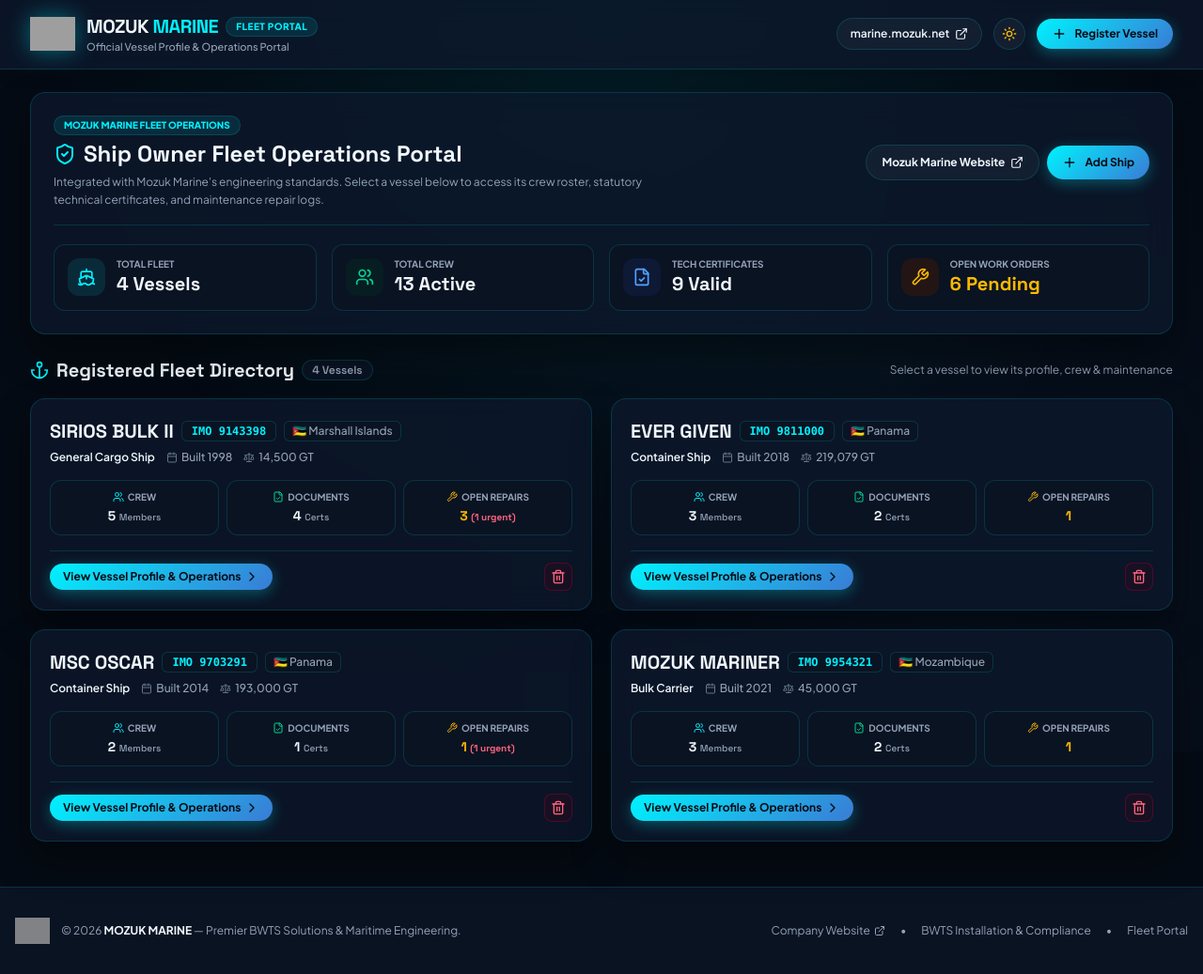
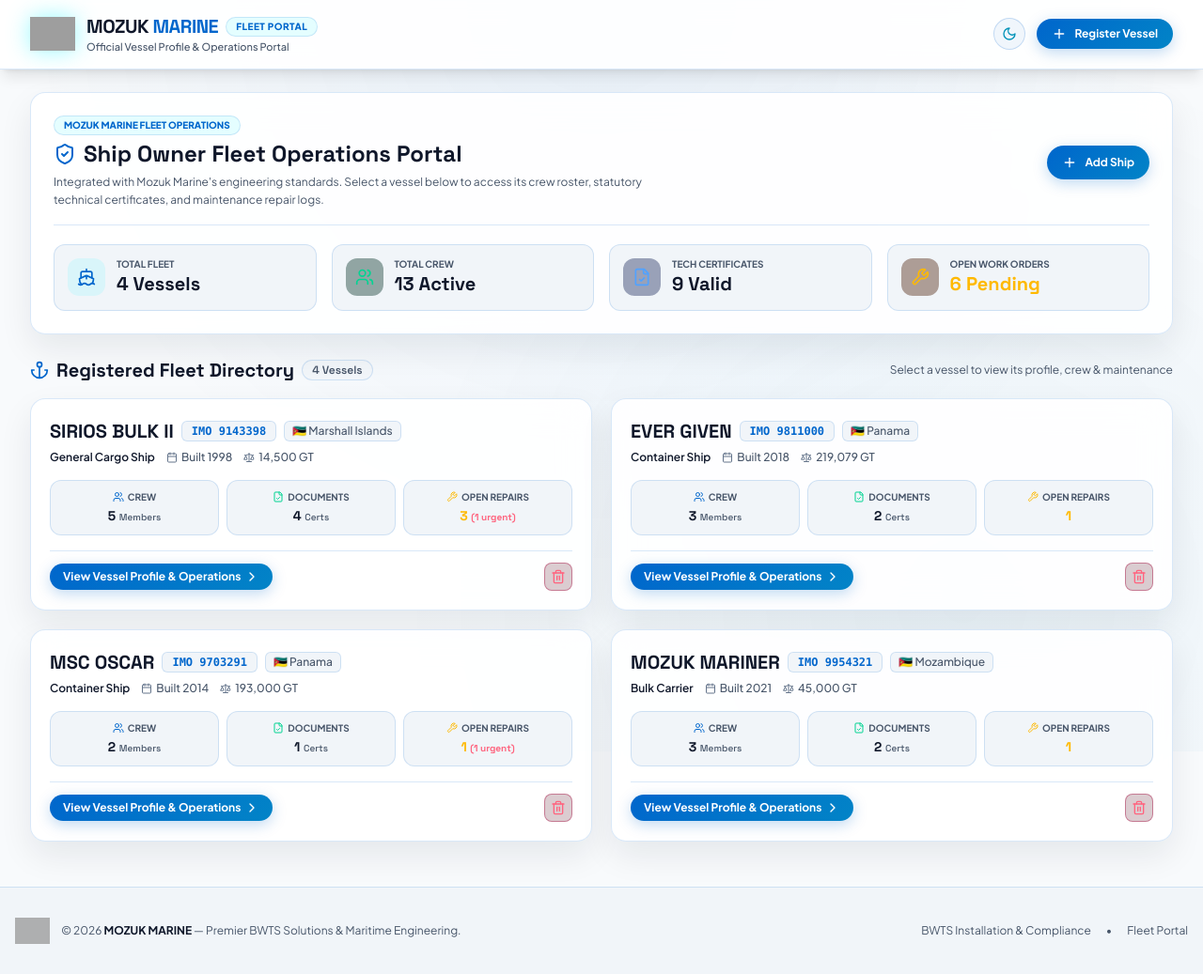
Before and after one commit to Drakhtar359/app-mozuk-marine, a React (Vite) app: page / in a window 1280 px wide. Shown: the whole page at 94% size. Built offline with nearby package versions, Linux system fonts and the light colour scheme; grey boxes are pictures that could not be loaded.

Commit message:
Set light mode as default theme and remove marine.mozuk.net header link

```diff
--- a/index.html
+++ b/index.html
@@ -1,9 +1,9 @@
 <!doctype html>
-<html lang="en" data-theme="dark">
+<html lang="en" data-theme="light">
   <head>
     <script>
       (function() {
-        const savedTheme = localStorage.getItem('mozuk_theme') || 'dark';
+        const savedTheme = localStorage.getItem('mozuk_theme') || 'light';
         document.documentElement.setAttribute('data-theme', savedTheme);
       })();
     </script>
--- a/src/App.tsx
+++ b/src/App.tsx
@@ -3,11 +3,11 @@
 import { AddShipModal } from './components/AddShipModal';
 import { ShipList } from './components/ShipList';
 import { VesselProfilePage } from './components/VesselProfilePage';
-import { Anchor, Plus, ExternalLink, Sun, Moon, ShieldCheck, Wrench, Users, FileCheck, Ship as ShipIcon } from 'lucide-react';
+import { Plus, ExternalLink, Sun, Moon, ShieldCheck, Wrench, Users, FileCheck, Ship as ShipIcon } from 'lucide-react';
 
 export function App() {
   const [theme, setTheme] = useState<'dark' | 'light'>(() => {
-    return (localStorage.getItem('mozuk_theme') as 'dark' | 'light') || 'dark';
+    return (localStorage.getItem('mozuk_theme') as 'dark' | 'light') || 'light';
   });
 
   const [ships, setShips] = useState<Ship[]>([
@@ -240,27 +240,21 @@
         <div className="max-w-7xl mx-auto flex items-center justify-between gap-4">
           {/* Logo & Mozuk Marine Branding */}
           <div className="flex items-center gap-3">
-            <a
-              href="https://marine.mozuk.net"
-              target="_blank"
-              rel="noopener noreferrer"
-              className="flex items-center gap-3 group"
+            <div
+              onClick={() => setSelectedShip(null)}
+              className="flex items-center gap-3 cursor-pointer group"
             >
               <img
                 src="https://marine.mozuk.net/images/logo.png"
                 alt="Mozuk Marine Logo"
                 className="h-9 w-auto drop-shadow-[0_0_12px_rgba(0,242,254,0.4)] group-hover:scale-105 transition-transform"
                 onError={(e) => {
-                  // Fallback icon if offline
                   (e.target as HTMLElement).style.display = 'none';
                 }}
               />
               <div>
                 <div className="flex items-center gap-2">
-                  <h1
-                    onClick={() => setSelectedShip(null)}
-                    className="font-['Space_Grotesk',sans-serif] font-bold text-xl tracking-tight text-[var(--text-main)] cursor-pointer group-hover:text-[var(--color-primary)] transition"
-                  >
+                  <h1 className="font-['Space_Grotesk',sans-serif] font-bold text-xl tracking-tight text-[var(--text-main)] group-hover:text-[var(--color-primary)] transition">
                     MOZUK <span className="text-[var(--color-primary)] font-extrabold">MARINE</span>
                   </h1>
                   <span className="text-[10px] font-extrabold px-2.5 py-0.5 rounded-full bg-[rgba(0,242,254,0.1)] border border-[var(--color-glass-border)] text-[var(--color-primary)] tracking-wider uppercase">
@@ -271,22 +265,11 @@
                   Official Vessel Profile & Operations Portal
                 </p>
               </div>
-            </a>
+            </div>
           </div>
 
           {/* Nav Actions */}
           <div className="flex items-center gap-3">
-            {/* Visit Official Mozuk Marine Website Button */}
-            <a
-              href="https://marine.mozuk.net"
-              target="_blank"
-              rel="noopener noreferrer"
-              className="hidden sm:flex items-center gap-1.5 px-3.5 py-2 rounded-full btn-mozuk-secondary text-xs font-semibold"
-            >
-              <span>marine.mozuk.net</span>
-              <ExternalLink className="w-3.5 h-3.5" />
-            </a>
-
             {/* Theme Toggle Button (Light/Dark Mode) */}
             <button
               onClick={toggleTheme}
@@ -342,14 +325,6 @@
                 </div>
 
                 <div className="flex items-center gap-2 shrink-0">
-                  <a
-                    href="https://marine.mozuk.net"
-                    target="_blank"
-                    rel="noopener noreferrer"
-                    className="px-4 py-2.5 rounded-full btn-mozuk-secondary text-xs font-bold flex items-center gap-1.5"
-                  >
-                    Mozuk Marine Website <ExternalLink className="w-3.5 h-3.5" />
-                  </a>
                   <button
                     onClick={() => setIsAddModalOpen(true)}
                     className="px-4 py-2.5 rounded-full btn-mozuk-primary text-xs font-bold flex items-center gap-2"
@@ -435,15 +410,6 @@
           </div>
 
           <div className="flex items-center gap-4 text-[var(--text-muted)]">
-            <a
-              href="https://marine.mozuk.net"
-              target="_blank"
-              rel="noopener noreferrer"
-              className="hover:text-[var(--color-primary)] transition flex items-center gap-1"
-            >
-              Company Website <ExternalLink className="w-3 h-3" />
-            </a>
-            <span>•</span>
             <span>BWTS Installation & Compliance</span>
             <span>•</span>
             <span>Fleet Portal</span>
--- a/src/components/VesselProfilePage.tsx
+++ b/src/components/VesselProfilePage.tsx
@@ -205,15 +205,6 @@
         >
           <ArrowLeft className="w-4 h-4 text-[var(--color-primary)]" /> Back to Fleet Directory
         </button>
-
-        <a
-          href="https://marine.mozuk.net"
-          target="_blank"
-          rel="noopener noreferrer"
-          className="text-xs text-[var(--text-muted)] hover:text-[var(--color-primary)] font-semibold flex items-center gap-1 transition"
-        >
-          Mozuk Marine Engineering <ExternalLink className="w-3 h-3" />
-        </a>
       </div>
 
       {/* Ship Basic Specifications Header Card */}
```
